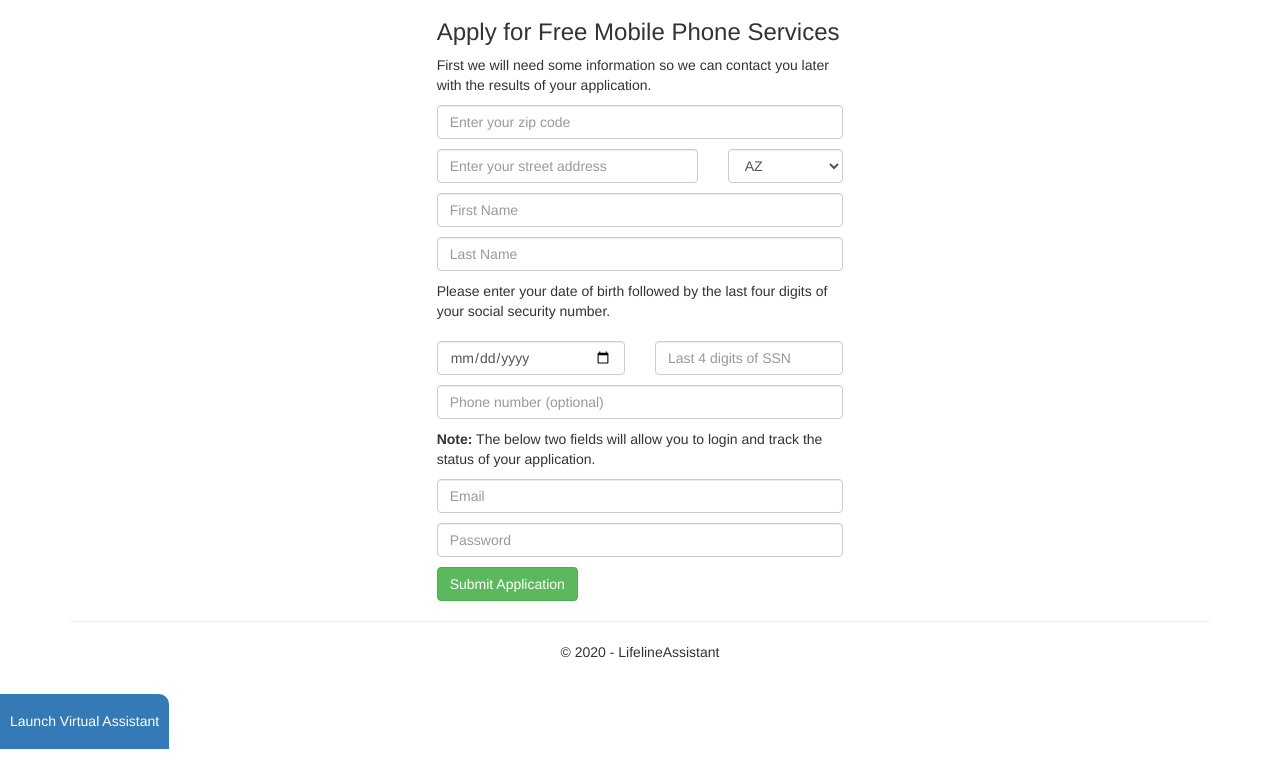
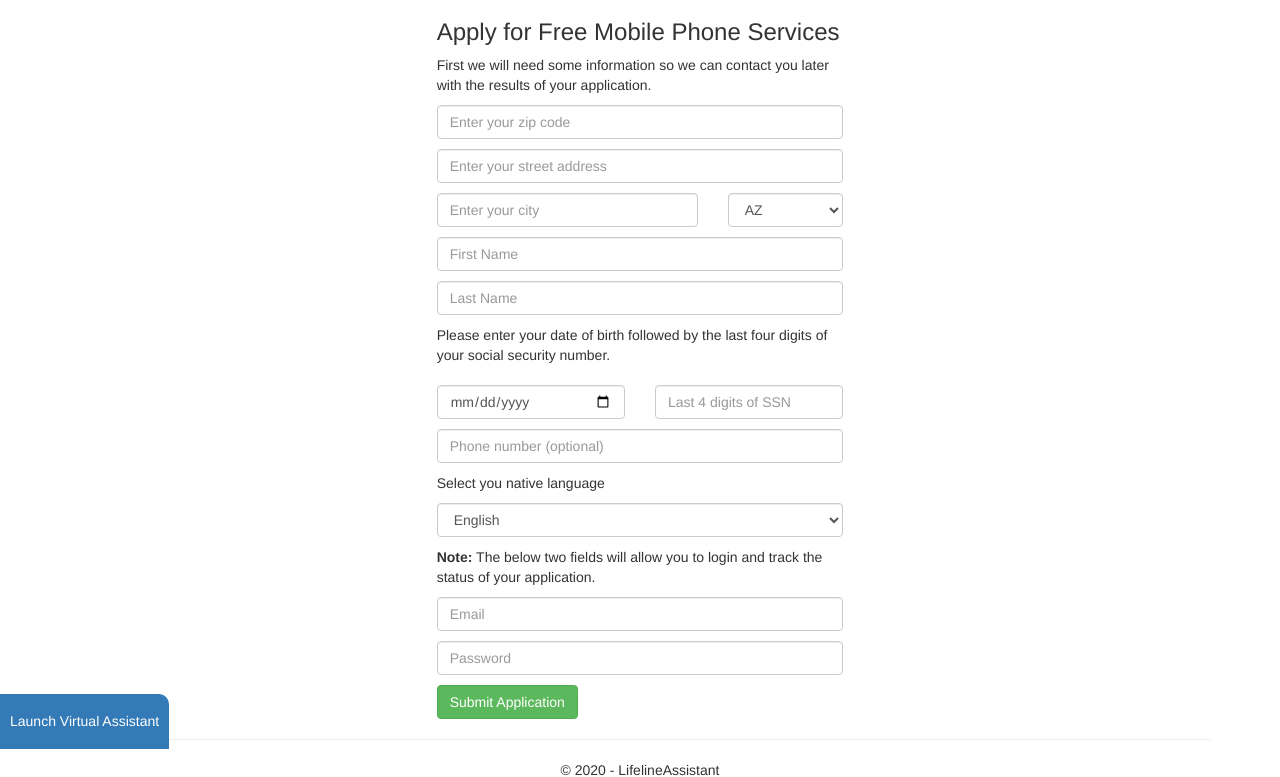
Before and after one commit to SatherWS/Assurance_Wireless, a Flask app: page /register in a window 1280 px wide. Shown: the part 51-828 px from the top of the page. Before the commit the page ends 800 px from the top, so only its background shows below. Run offline with Flask 2, Linux system fonts and the light colour scheme; parts of the project's set-up code (start-up, migrations or seed data) failed here and were passed over; some libraries are stand-ins or nearby versions.

Commit message:
Combined create user and create application functionality

```diff
--- a/app.py
+++ b/app.py
@@ -1,8 +1,6 @@
 # App Launching Point
 from flask import Flask, render_template, request, redirect, url_for, session
 from flask_mysqldb import MySQL, MySQLdb
-from flask_login import LoginManager #not in use
-#from flask_session import Session
 import re
 
 
@@ -15,25 +13,46 @@ app.config['MYSQL_CURSORCLASS'] = 'DictCursor'
 app.secret_key = "aknfn348h23h5rwainfoanfw4"
 mysql = MySQL(app)
 
-# User authentication and creation functions
+# Adds new entries to awla_db.user and awla.applications
 @app.route('/register', methods=['GET', 'POST'])
 def register():
     if request.method == 'GET':
         return render_template('register.html')
     else:
+        # insert data into users table
         fname = request.form['first']
         lname = request.form['last']
         email = request.form['email']
         password = request.form['password']
         cur = mysql.connection.cursor()
-        cur.execute("INSERT INTO users (fname, lname, email, password) VALUES (%s,%s,%s,%s)",
-        (fname, lname, email, password))
-        cur.execute("INSERT INTO applications(")
+
+        # send statement 1
+        sql = "INSERT INTO users (fname, lname, email, password) VALUES (%s,%s,%s,%s)"
+        values = (fname, lname, email, password)
+        cur.execute(sql, values)
         mysql.connection.commit()
         session['fname'] = fname
         session['lname'] = lname
         session['email'] = email
+
+        # insert data into applications table
+        language = request.form.get('language')
+        zip_code = request.form['zipcode']
+        street = request.form['street']
+        city = request.form['city']
+        state = request.form.get('state')
+        dob = request.form['dob']
+        ssn = request.form['ssn']
+        cell = request.form['phone']
+
+        # send statement 2
+        sql = "INSERT INTO applications(fname,lname,language,zipcode,street,city,state,ssn,dob) VALUES(%s,%s,%s,%s,%s,%s,%s,%s,%s)"
+        values = (fname, lname, language, zip_code, street, city, state, ssn, dob)
+        cur.execute(sql, values)
+        mysql.connection.commit()
         return redirect(url_for("home"))
+
+    return render_template("register.html")
 
 
 @app.route("/login",methods=['GET', 'POST'])
--- a/templates/register.html
+++ b/templates/register.html
@@ -10,33 +10,47 @@
         <p>First we will need some information so we can contact you later with the results of your application.</p>
         <form action="/register" method="post">
             <input name="zipcode" type="number" placeholder="Enter your zip code" class="form-control su">
+            <input name="street" type="address" placeholder="Enter your street address" class="form-control su">
             <div class="row">
                 <div class="col-md-8">
-                    <input name="street" type="address" placeholder="Enter your street address" class="form-control su">
+                    <input name="city" type="text" placeholder="Enter your city" class="form-control su">
                 </div>
+
                 <div class="col-md-4">
                     <select name="state" class="form-control su">
-                        <option value="NJ">AZ</option>
+                        <option value="AZ">AZ</option>
                         <option value="NJ">NJ</option>
-                        <option value="NJ">NY</option>
+                        <option value="NY">NY</option>
                     </select>
                 </div>
             </div>
             <input name="first" type="text" placeholder="First Name" class="form-control su">
+
             <input name="last" type="text" placeholder="Last Name" class="form-control su">
+
             <p class="su">Please enter your date of birth followed by the last four digits of your social security number.</p>
             <div class="row">
                 <div class="col-md-6">
                     <input type="date" name="dob" placeholder="Date of birth" class="form-control su">
                 </div>
+
                 <div class="col-md-6">
                     <input type="number" name="ssn" placeholder="Last 4 digits of SSN" class="form-control su">
                 </div>
             </div>
+
             <input name="phone" type="number" placeholder="Phone number (optional)" class="form-control su">
+            <p class="su">Select you native language</p>
+
+            <select name="language" class="form-control su">
+                <option value="english">English</option>
+                <option value="spanish">Spanish</option>
+            </select>
+
             <p class="su"><b>Note:</b> The below two fields will allow you to login and track the status of your application.</p>
             <input name="email" type="text" placeholder="Email" class="form-control su">
             <input name="password" type="password" placeholder="Password" class="form-control su">
+
             <button type="submit" class="btn btn-success su">Submit Application</button>
         </form>
     </div>
```
Also changed, not shown: DbConfig.sql (+12 -7 lines).
